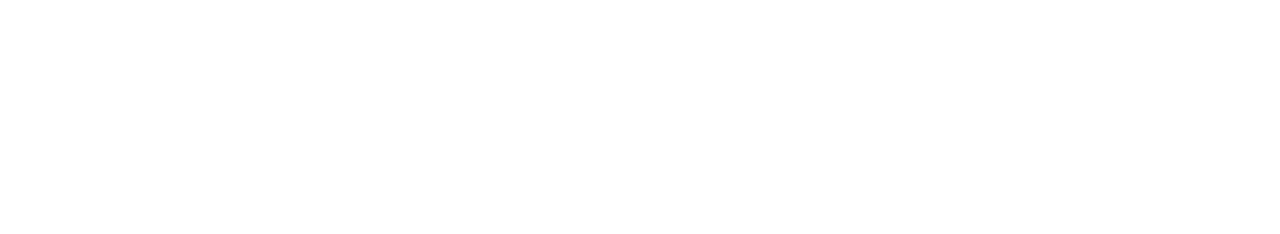
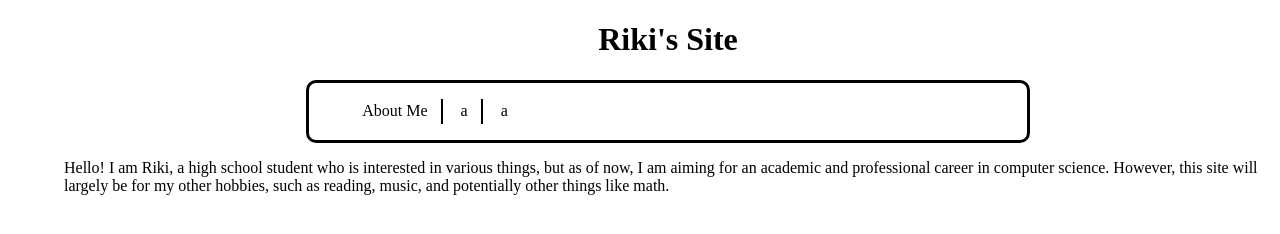
Before and after one commit to steelmaker86/steelmaker86.github.io, a plain HTML site: page Blog Pages/aboutMe.html in a window 1280 px wide. Drawn offline with Linux system fonts and the light colour scheme.

Commit message:
Added some stuff like nav bar

```diff
--- a/Blog Pages/aboutMe.html
+++ b/Blog Pages/aboutMe.html
@@ -0,0 +1,27 @@
+<!DOCTYPE html>
+<html>
+<head>
+    <title>Riki's Page</title>
+    <link rel="stylesheet" href="../style.css">
+</head>
+<header>
+    <h1><a href="../index.html" class="hideLink">Riki's Site</a></h1>
+    <nav>
+        <ul id="navList">
+            <li><a href="Blog Pages/aboutMe.html" class="hideLink">About Me</a></li>
+            <li>a</li>
+            <li>a</li>
+        </ul>
+    </nav>
+</header>
+<body>
+    <p>
+    Hello! I am Riki, a high school student who is interested in various things, but as of now,
+    I am aiming for an academic and professional career in computer science.
+    However, this site will largely be for my other hobbies, such as reading, music, and potentially other things like math.
+
+
+    </p>
+</body>
+
+</html>
--- a/style.css
+++ b/style.css
@@ -8,13 +8,20 @@ li:not(:last-child) {
 
 ul #navList {
     list-style-type: none;
-
 }
 nav {
     border: 3px solid black;
     border-radius: 10px;
+    margin: 0% 20%;
+
 }
 .hideLink {
     color: inherit;
     text-decoration: none;
 }
+header h1 {
+    text-align: center;
+}
+body {
+    margin-left: 5%;
+}
```
Also changed, not shown: index.html (+1 -1 lines).
